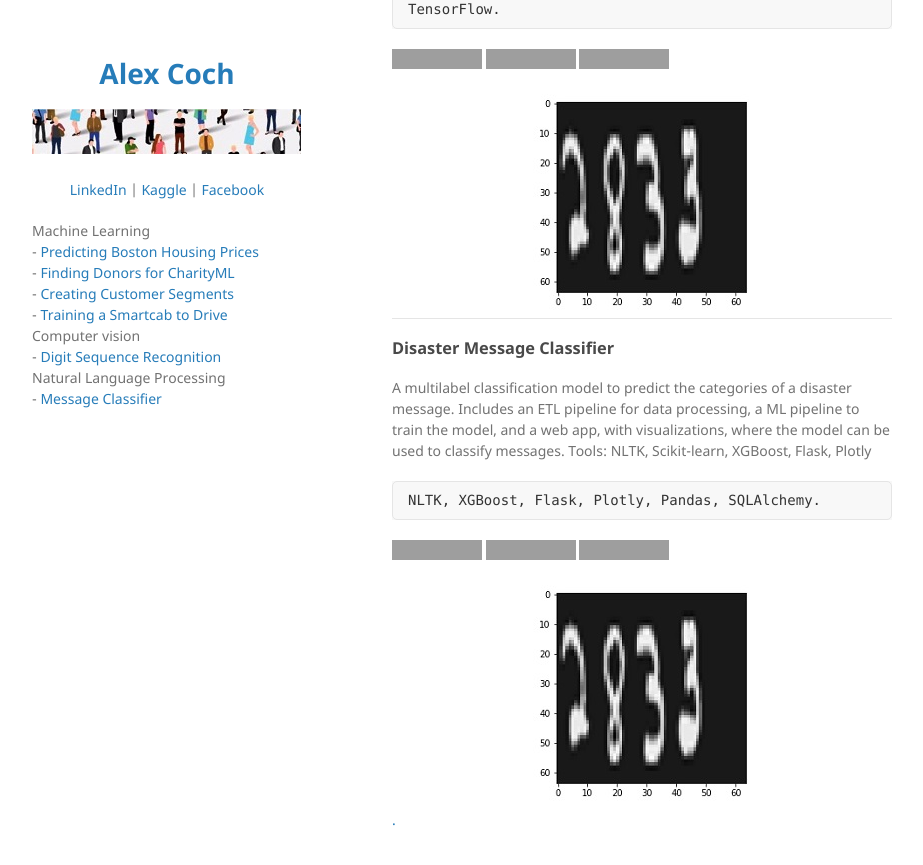
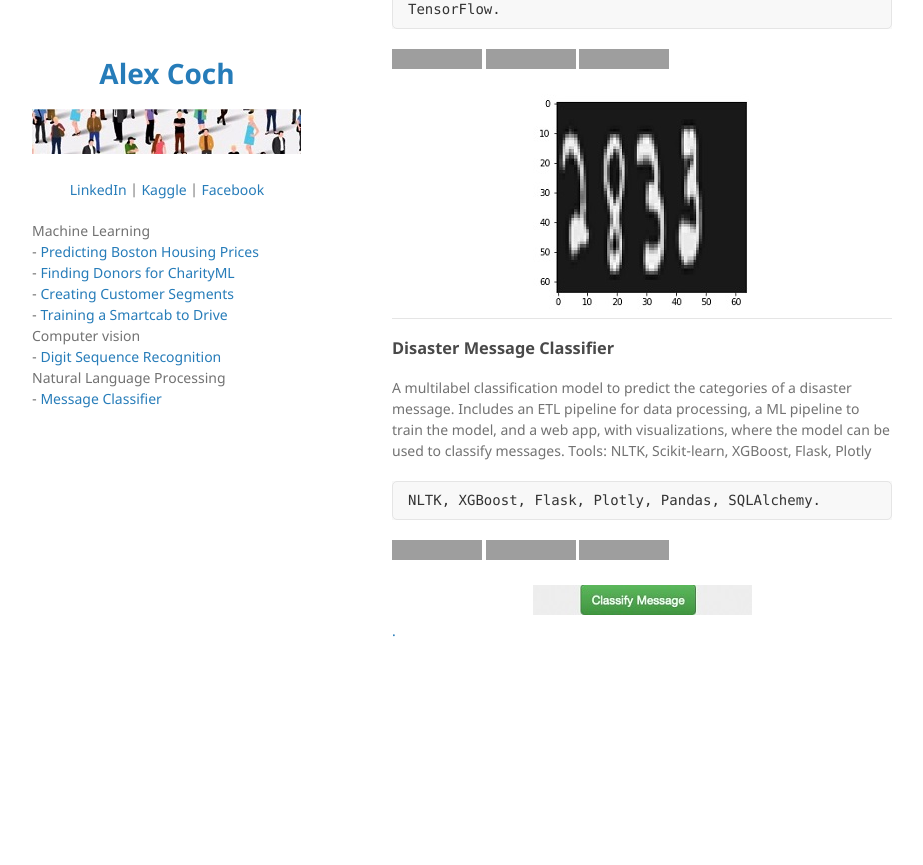
Before and after one commit to alex-coch/alex-coch.github.io, a Jekyll site: the page built from index.md, in a window 1280 px wide and 900 px high, scrolled down 2109 px. Shown: the top 865 px of the window, without its empty margins (178-1101 px from the left). Built offline with Jekyll 4.4.1, drawn with Linux system fonts in a browser that asks for light colours; after the commit the page ends 2820 px from its top, so only the background shows below that; grey boxes are pictures that could not be loaded.

Commit message:
message.jpg

```diff
--- a/index.md
+++ b/index.md
@@ -101,7 +101,7 @@ NLTK, XGBoost, Flask, Plotly, Pandas, SQLAlchemy.
 [![Run in Google Colab](https://img.shields.io/badge/Colab-Run_in_Google_Colab-blue?logo=Google&logoColor=FDBA18)](https://githubtocolab.com/alex-coch/alex-coch.github.io/blob/main/message/notebook/walkthrough.ipynb)
 [![Open Notebook](https://img.shields.io/badge/Jupyter-Open_Notebook-blue?logo=Jupyter)](/digit_recognition/digit_recognition_mnist_sequence.html)
 
-<center><img src="/assets/img/digit.jpg"></center>
+<center><img src="/assets/img/message.jpg"></center>
 
 
 
```
Also changed, not shown: assets/img/message.jpg (added).
